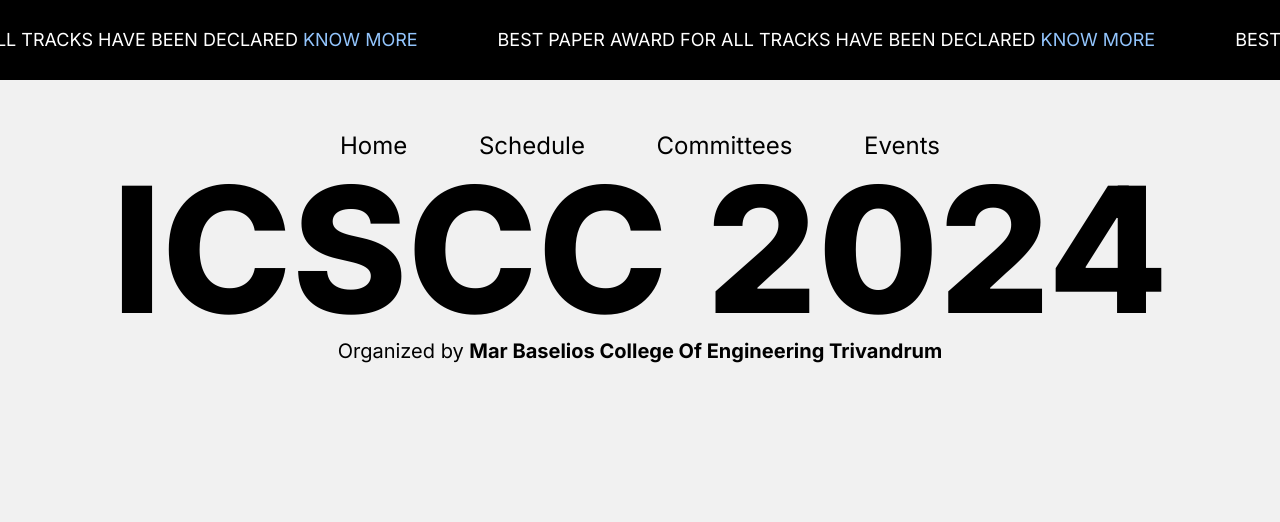
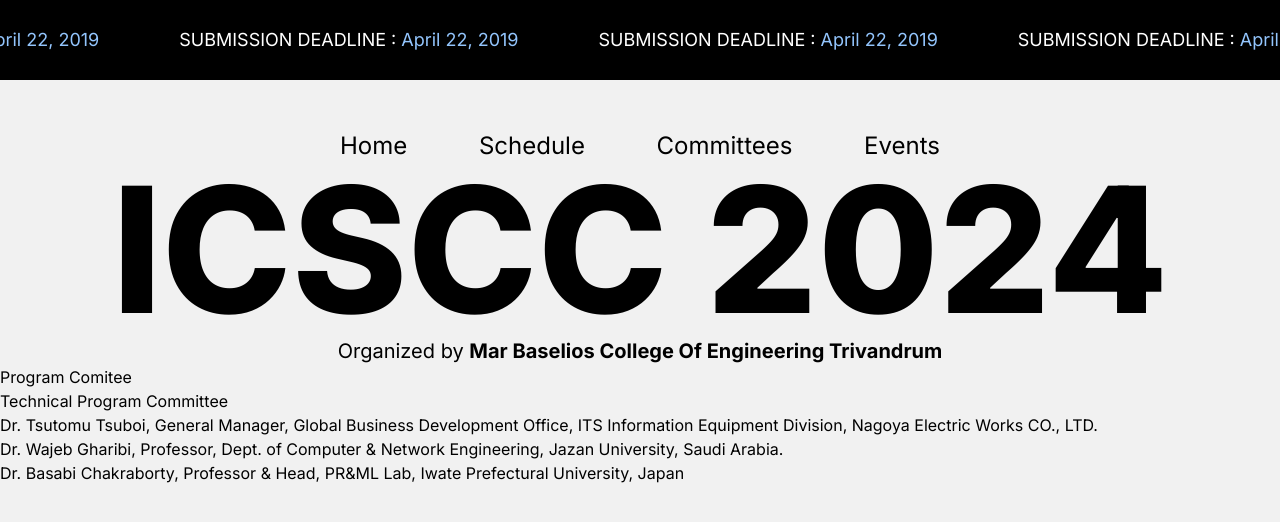
Before and after one commit to Deflated-Pappadam/ICSCC, a Next.js app: page /committees in a window 1280 px wide. Shown: the top 522 px of the page. Built offline with nearby package versions, Linux system fonts and the light colour scheme.

Commit message:
update :  new data

```diff
--- a/app/committees/page.tsx
+++ b/app/committees/page.tsx
@@ -12,9 +12,9 @@
           {[...Array(5)].map((_, i) => {
             return (
               <div key={i} className="text-lg p-10">
-                BEST PAPER AWARD FOR ALL TRACKS HAVE BEEN DECLARED{" "}
+                SUBMISSION DEADLINE :{" "}
                 <span className="hover:cursor-pointer text-blue-300">
-                  KNOW MORE
+                  April 22, 2019
                 </span>
               </div>
             );
@@ -32,6 +32,16 @@
         </div>
       </section>
       <section className='min-h-screen'>
+          <h1>Program Comitee</h1>
+          <div>
+            <h2>Technical Program Committee</h2>
+            <ol>
+              <li>Dr. Tsutomu Tsuboi, General Manager, Global Business Development Office, ITS Information Equipment Division, Nagoya Electric Works CO., LTD.</li>
+              <li>Dr. Wajeb Gharibi, Professor, Dept. of Computer & Network Engineering, Jazan University, Saudi Arabia.</li>
+              <li>Dr. Basabi Chakraborty, Professor & Head, PR&ML Lab, Iwate Prefectural University, Japan</li>
+
+            </ol>
+          </div>
       </section>
     </main>
   )
--- a/app/page.tsx
+++ b/app/page.tsx
@@ -20,9 +20,9 @@
           {[...Array(5)].map((_, i) => {
             return (
               <div key={i} className="text-lg p-10">
-                BEST PAPER AWARD FOR ALL TRACKS HAVE BEEN DECLARED{" "}
+                SUBMISSION DEADLINE :{" "}
                 <span className="hover:cursor-pointer text-blue-300">
-                  KNOW MORE
+                  April 22, 2019
                 </span>
               </div>
             );
@@ -34,6 +34,10 @@
           <h1 className="text-7xl md:text-8xl xl:text-[175px] font-extrabold text-center">
             ICSCC 2024
           </h1>
+          <div className="text-2xl text-center">
+            NetACT19: International Conference on Networks and Advances in
+            Computational Technologies
+          </div>
           <h3 className="text-xl text-center">
             Organized by <b>Mar Baselios College Of Engineering Trivandrum</b>
           </h3>
@@ -82,7 +86,10 @@
         <div className="md:w-[50%]  w-full mx-auto md:flex flex-wrap ">
           {/* <Image src={conferenceImage} alt="" placeholder="blur" /> */}
 
-          <section id="schedules" className="md:h-full md:w-[60%] my-10 mx-auto max-w-[90%">
+          <section
+            id="schedules"
+            className="md:h-full md:w-[60%] my-10 mx-auto max-w-[90%"
+          >
             <div className="text-2xl py-6 leading-[3rem] bg-black text-white  md:text-black md:bg-transparent min[950px]:text-[50px] font-semibold text-center mt-5 md:my-10">
               Dates To Remember
             </div>
@@ -91,7 +98,9 @@
               <div className="text-right">27th Mar 2023</div>
             </div>
             <div className="w-full border rounded-lg flex justify-between items-center bg-black my-2 py-5 px-6 text-white">
-          <p className="font-bold w-[45%]">Full paper submission deadline</p>
+              <p className="font-bold w-[45%]">
+                Full paper submission deadline
+              </p>
               <div className="text-right">18th May 2023</div>
             </div>
             <div className="w-full border rounded-lg flex justify-between items-center bg-black my-2 py-5 px-6 text-white">
@@ -104,14 +113,15 @@
             </div>
             <div className="w-full border rounded-lg flex justify-between items-center bg-black my-2 py-5 px-6 text-white">
               <p className="font-bold w-[45%]">Conference</p>
-          <div className="md:max-w-[40%] max-w-[50%] text-right">17th, 18th, 19th August 2023</div>
+              <div className="md:max-w-[40%] max-w-[50%] text-right">
+                17th, 18th, 19th August 2023
+              </div>
             </div>
             <div className="w-full border rounded-lg flex justify-between items-center bg-black my-2 py-5 px-6 text-white">
               <p className="font-bold w-[45%]">Final Submission</p>
               <div className="text-right">20th July 2023</div>
             </div>
           </section>
-
         </div>
       </section>
       <br className="text-black" />
```
Lines whose indentation alone changed are shown as unchanged.
